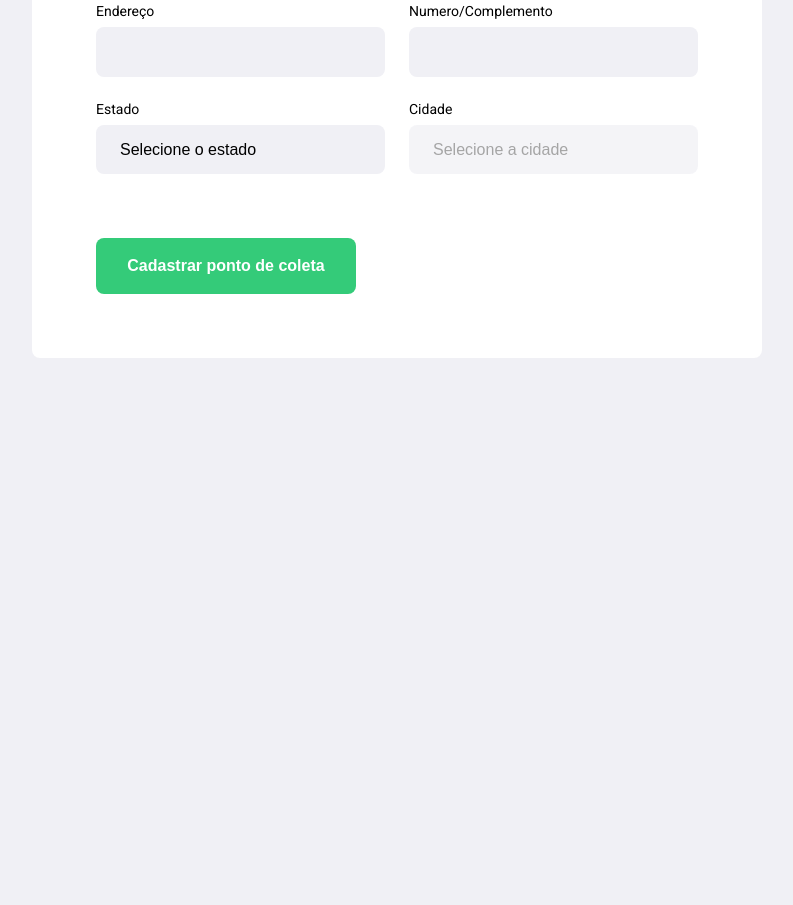
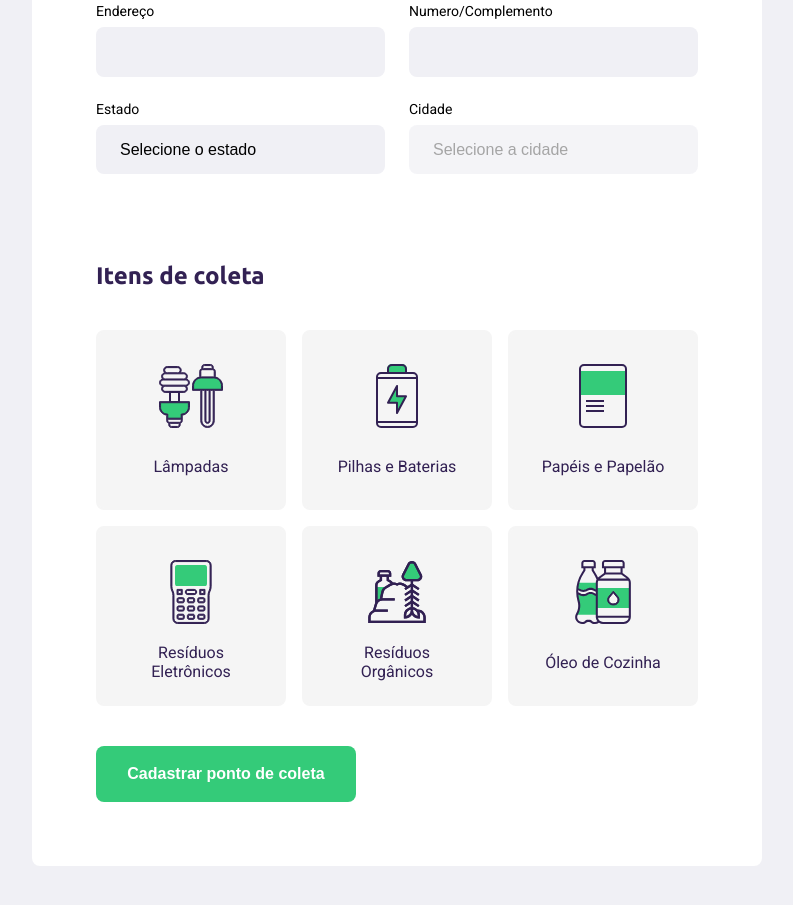
Before and after one commit to luciopalm/Next-level-week, a plain HTML site: page create-point.html in a window 1280 px wide. Shown: the part 505-1410 px from the top of the page, without its empty margins (243-1036 px from the left). Before the commit the page ends 943 px from the top, so only its background shows below. Drawn offline with Linux system fonts and the light colour scheme; no server answers.

Commit message:
css update

```diff
--- a/create-point.html
+++ b/create-point.html
@@ -36,24 +36,24 @@
 
                 <div class="field">
                     <label for="name"> Nome da entidade</label>
-                    <input type="text" name="name">
+                    <input type="text" name="name" required>
                 </div>
 
                 <div class="field-group">
                     <div class="field">
                         <label for="address">Endereço</label>
-                        <input type="text" name="address">
+                        <input type="text" name="address" required>
                     </div>
                     <div class="field">
                         <label for="address2">Numero/Complemento</label>
-                        <input type="text" name="address2">
+                        <input type="text" name="address2" required>
                     </div>
                 </div>
 
                 <div class="field-group">
                     <div class="field">
                         <label for="state">Estado</label>
-                        <select name="uf">
+                        <select name="uf" required>
                             <option value="">Selecione o estado</option>
                         </select>
 
@@ -62,13 +62,57 @@
                     </div>
                     <div class="field">
                         <label for="city">Cidade</label>
-                        <select name="city" disabled>
+                        <select name="city" disabled required>
                             <option value="">Selecione a cidade</option>
                         </select>
                     </div>
 
 
                 </div>
+
+            </fieldset>
+
+            <fieldset>
+                <legend>
+                    <h2>Itens de coleta</h2>
+                </legend>
+
+            <div class="itens-grid">
+                <li data-id="1">
+                    <img src="/icones/lampadas.svg" alt="Lâmpadas">
+                    <span>Lâmpadas</span>
+                </li>
+
+                <li data-id="1">
+                    <img src="/icones/baterias.svg" alt="Pilhas e Baterias">
+                    <span>Pilhas e Baterias</span>
+                </li>
+
+                <li data-id="1">
+                    <img src="/icones/papeis-papelao.svg" alt="Papéis e Papelão">
+                    <span>Papéis e Papelão</span>
+                </li>
+
+                <li data-id="1">
+                    <img src="/icones/eletronicos.svg" alt="Resíduos Eletrônicos">
+                    <span>Resíduos Eletrônicos</span>
+                </li>
+
+                <li data-id="1">
+                    <img src="/icones/organicos.svg" alt="Resíduos Orgânicos">
+                    <span>Resíduos Orgânicos</span>
+                </li>
+
+                <li data-id="1">
+                    <img src="/icones/oleo.svg" alt="Óleo de Cozinha">
+                    <span>Óleo de Cozinha</span>
+                </li>
+
+
+            </div>
+
+
+
 
             </fieldset>
 
--- a/styles/create-point.css
+++ b/styles/create-point.css
@@ -111,3 +111,38 @@ form button {
 form button:hover {
     background-color: #2fd86e;
 }
+
+.itens-grid {
+    display: grid;
+    grid-template-columns: 1fr 1fr 1fr;
+    gap: 16px;
+
+}
+
+.itens-grid li {
+    background-color: #f5f5f5;
+    list-style: none;
+    border: 2px solid #f5f5f5;
+    border-radius: 8px;
+    height: 180px;
+    padding: 32px 24px 16px;
+    display: flex;
+    flex-direction: column;
+    align-items: center;
+    justify-content: space-between;
+    text-align: center;
+    cursor: pointer;
+}
+.itens-grid li span {
+    margin-top: 12px;
+    flex: 1;
+    display: flex;
+    align-items: center;
+    color: var(--title-color);
+}
+
+.itens-grid li.selected {
+    background: #b8d1c3;
+    border: 2px solid #34cb79;
+
+}
```
